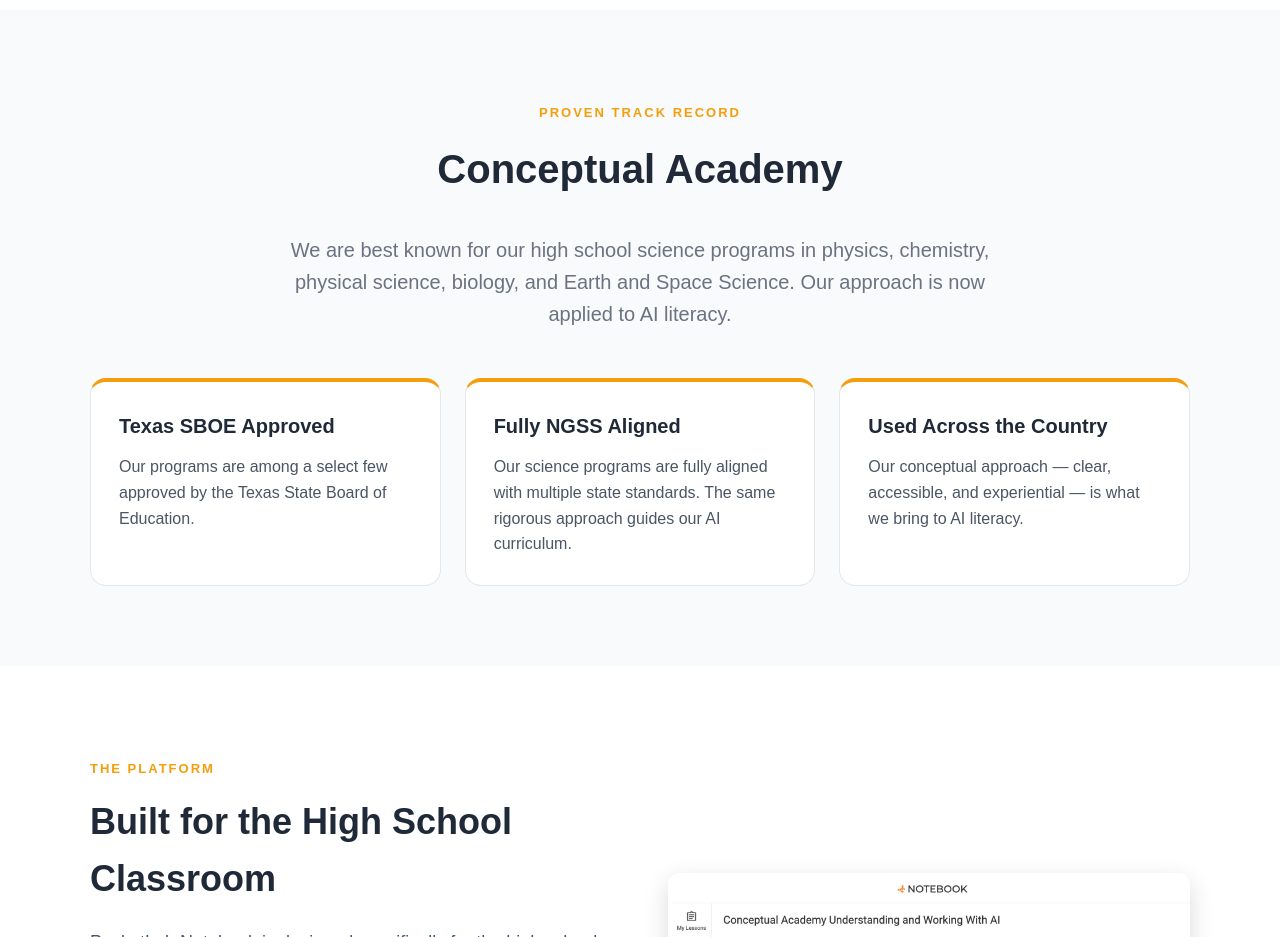
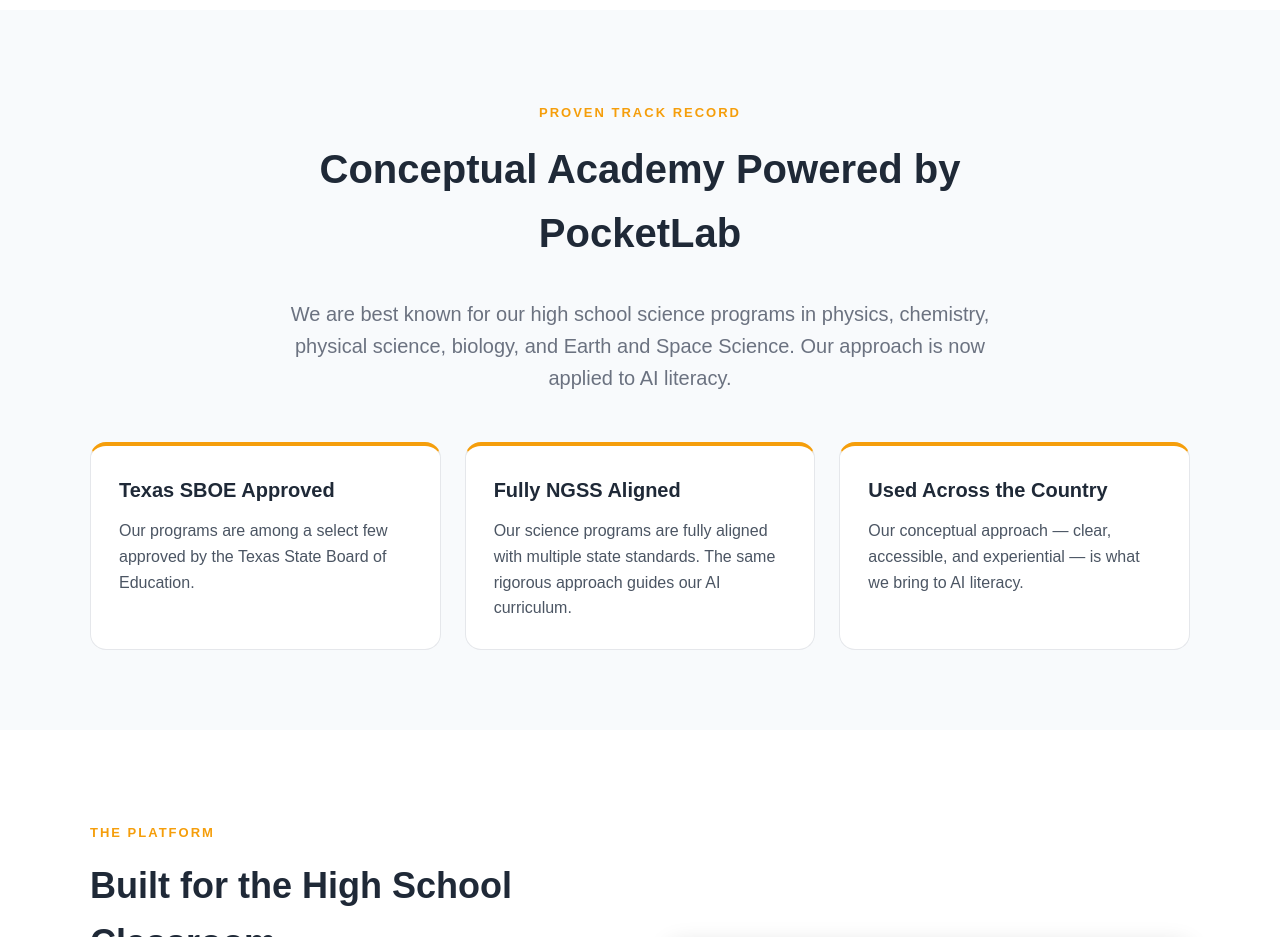
Before and after one commit to Suchocki88/UnderstandingAI.ai, a Next.js app: page /pocketlab in a window 1280 px wide. Shown: the part 780-1717 px from the top of the page. Built offline with nearby package versions, Linux system fonts and the light colour scheme.

Commit message:
Update page.tsx

```diff
--- a/app/pocketlab/page.tsx
+++ b/app/pocketlab/page.tsx
@@ -68,7 +68,7 @@ export default function Page() {
             <p style={{ fontSize: 13, fontWeight: 700, textTransform: "uppercase", letterSpacing: 2, color: "#f59e0b" }}>
               Proven Track Record
             </p>
-            <h2 style={{ fontSize: 40, marginTop: 12 }}>Conceptual Academy</h2>
+            <h2 style={{ fontSize: 40, marginTop: 12 }}>Conceptual Academy Powered by PocketLab</h2>
             <p style={{ marginTop: 16, fontSize: 20, color: "#6b7280" }}>
               We are best known for our high school science programs in physics, chemistry, physical science, biology, and Earth and Space Science. Our approach is now applied to AI literacy.
             </p>
```
